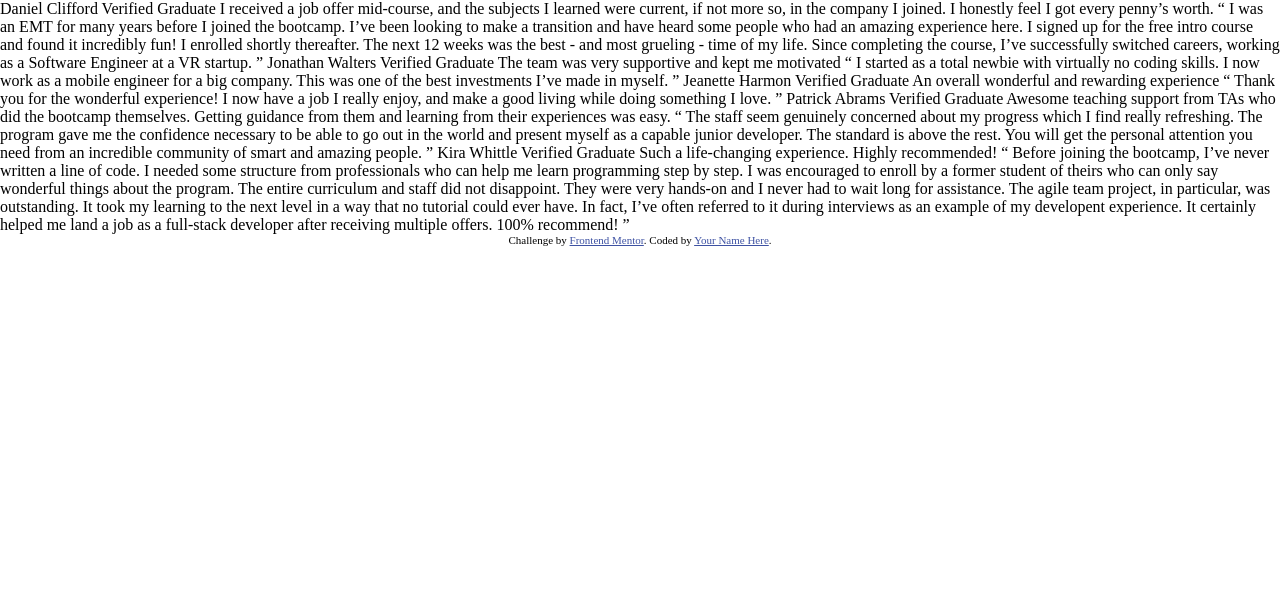
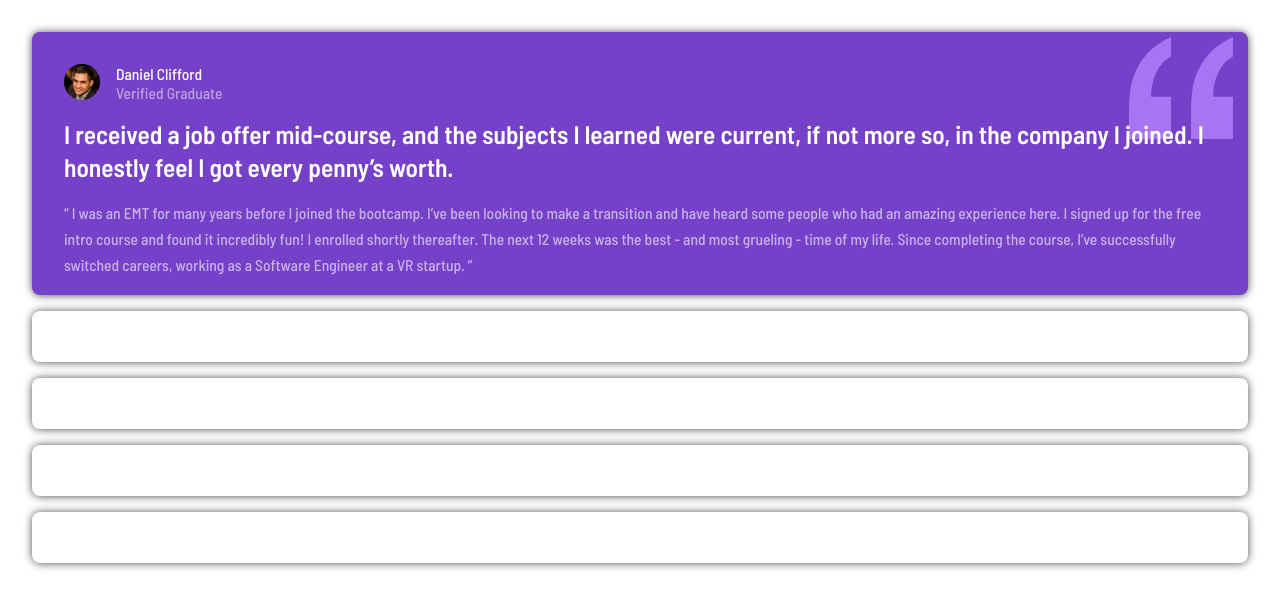
Before and after one commit to shalash23/testimonial-grid, a plain HTML site: page index.html in a window 1280 px wide. Drawn offline with Linux system fonts and the light colour scheme.

Commit message:
first grid item

```diff
--- a/index.html
+++ b/index.html
@@ -19,50 +19,69 @@
     <link rel="stylesheet" href="styles/styles.css" />
 
     <title>Frontend Mentor | [Challenge Name Here]</title>
-
-    <!-- Feel free to remove these styles or customise in your own stylesheet 👍 -->
-    <style></style>
   </head>
   <body>
-    Daniel Clifford Verified Graduate I received a job offer mid-course, and the
-    subjects I learned were current, if not more so, in the company I joined. I
-    honestly feel I got every penny’s worth. “ I was an EMT for many years
-    before I joined the bootcamp. I’ve been looking to make a transition and
-    have heard some people who had an amazing experience here. I signed up for
-    the free intro course and found it incredibly fun! I enrolled shortly
-    thereafter. The next 12 weeks was the best - and most grueling - time of my
-    life. Since completing the course, I’ve successfully switched careers,
-    working as a Software Engineer at a VR startup. ” Jonathan Walters Verified
-    Graduate The team was very supportive and kept me motivated “ I started as a
-    total newbie with virtually no coding skills. I now work as a mobile
-    engineer for a big company. This was one of the best investments I’ve made
-    in myself. ” Jeanette Harmon Verified Graduate An overall wonderful and
-    rewarding experience “ Thank you for the wonderful experience! I now have a
-    job I really enjoy, and make a good living while doing something I love. ”
-    Patrick Abrams Verified Graduate Awesome teaching support from TAs who did
-    the bootcamp themselves. Getting guidance from them and learning from their
-    experiences was easy. “ The staff seem genuinely concerned about my progress
-    which I find really refreshing. The program gave me the confidence necessary
-    to be able to go out in the world and present myself as a capable junior
-    developer. The standard is above the rest. You will get the personal
-    attention you need from an incredible community of smart and amazing people.
-    ” Kira Whittle Verified Graduate Such a life-changing experience. Highly
-    recommended! “ Before joining the bootcamp, I’ve never written a line of
-    code. I needed some structure from professionals who can help me learn
-    programming step by step. I was encouraged to enroll by a former student of
-    theirs who can only say wonderful things about the program. The entire
-    curriculum and staff did not disappoint. They were very hands-on and I never
-    had to wait long for assistance. The agile team project, in particular, was
-    outstanding. It took my learning to the next level in a way that no tutorial
-    could ever have. In fact, I’ve often referred to it during interviews as an
-    example of my developent experience. It certainly helped me land a job as a
-    full-stack developer after receiving multiple offers. 100% recommend! ”
+    <main>
+      <div class="grid">
+        <div class="info">
+          <img src="/images/image-daniel.jpg" alt="avatar of Daniel" />
+          <div>
+            <p class="name">Daniel Clifford</p>
+            <p>Verified Graduate</p>
+          </div>
+        </div>
+        <h2>
+          I received a job offer mid-course, and the subjects I learned were
+          current, if not more so, in the company I joined. I honestly feel I
+          got every penny’s worth.
+        </h2>
+        <p class="comment">
+          “ I was an EMT for many years before I joined the bootcamp. I’ve been
+          looking to make a transition and have heard some people who had an
+          amazing experience here. I signed up for the free intro course and
+          found it incredibly fun! I enrolled shortly thereafter. The next 12
+          weeks was the best - and most grueling - time of my life. Since
+          completing the course, I’ve successfully switched careers, working as
+          a Software Engineer at a VR startup. ”
+        </p>
+      </div>
+      <div class="grid">Second Item</div>
+      <div class="grid">Third Item</div>
+      <div class="grid">Fourth Item</div>
+      <div class="grid">Fifth Item</div>
+      Jonathan Walters Verified Graduate The team was very supportive and kept
+      me motivated “ I started as a total newbie with virtually no coding
+      skills. I now work as a mobile engineer for a big company. This was one of
+      the best investments I’ve made in myself. ” Jeanette Harmon Verified
+      Graduate An overall wonderful and rewarding experience “ Thank you for the
+      wonderful experience! I now have a job I really enjoy, and make a good
+      living while doing something I love. ” Patrick Abrams Verified Graduate
+      Awesome teaching support from TAs who did the bootcamp themselves. Getting
+      guidance from them and learning from their experiences was easy. “ The
+      staff seem genuinely concerned about my progress which I find really
+      refreshing. The program gave me the confidence necessary to be able to go
+      out in the world and present myself as a capable junior developer. The
+      standard is above the rest. You will get the personal attention you need
+      from an incredible community of smart and amazing people. ” Kira Whittle
+      Verified Graduate Such a life-changing experience. Highly recommended! “
+      Before joining the bootcamp, I’ve never written a line of code. I needed
+      some structure from professionals who can help me learn programming step
+      by step. I was encouraged to enroll by a former student of theirs who can
+      only say wonderful things about the program. The entire curriculum and
+      staff did not disappoint. They were very hands-on and I never had to wait
+      long for assistance. The agile team project, in particular, was
+      outstanding. It took my learning to the next level in a way that no
+      tutorial could ever have. In fact, I’ve often referred to it during
+      interviews as an example of my developent experience. It certainly helped
+      me land a job as a full-stack developer after receiving multiple offers.
+      100% recommend! ”
+    </main>
 
-    <div class="attribution">
+    <!-- <footer class="attribution">
       Challenge by
       <a href="https://www.frontendmentor.io?ref=challenge" target="_blank"
         >Frontend Mentor</a
-      >. Coded by <a href="#">Your Name Here</a>.
-    </div>
+      >. Coded by <a href="https://github.com/shalash23">Mohamed Shalash</a>.
+    </footer> -->
   </body>
 </html>
--- a/styles/_variables.scss
+++ b/styles/_variables.scss
@@ -0,0 +1,7 @@
+$moderateViolet: hsl(263, 55%, 52%);
+$veryDarkGrayishBlue: hsl(217, 19%, 35%);
+$veryDarkBlackishBlue: hsl(219, 29%, 14%);
+$white: hsl(0, 0, 100%);
+
+$lightGray: hsl(0, 0%, 81%);
+$lighGrayishBlue: hsl(210, 46%, 95%);
--- a/styles/styles.scss
+++ b/styles/styles.scss
@@ -4,9 +4,83 @@
   margin: 0;
   padding: 0;
   box-sizing: border-box;
+  font-family: "Barlow Semi Condensed", sans-serif;
+  // outline: 2px solid green;
+  color: $white;
+}
+
+p {
+  font-size: 0.8125rem;
+  font-size: clamp(
+    0.8125rem,
+    0.7464788732394366rem + 0.2816901408450704vw,
+    1rem
+  );
+  color: hsla(0, 0, 100%, 0.5);
+}
+
+h2 {
+  font-size: 1.375rem;
+  font-size: clamp(
+    1.375rem,
+    1.2869718309859155rem + 0.3755868544600939vw,
+    1.625rem
+  );
+  line-height: 1.3;
+}
+
+body {
+  min-height: 100vh;
+  background-color: $white;
+  display: flex;
+  justify-content: center;
+  align-items: center;
+  padding: 2em;
+}
+
+main {
+  display: grid;
+  grid-template-columns: 1fr;
+  grid-template-rows: 2fr repeat(4, auto);
+  gap: 1em;
+
+  .grid {
+    padding: 1em 2em;
+    border-radius: 8px;
+    box-shadow: 0 0.2px 8px rgba(0, 0, 0, 0.7);
+    &:nth-of-type(1) {
+      background-color: $moderateViolet;
+      background-image: url("../images/bg-pattern-quotation.svg");
+      background-repeat: no-repeat;
+      background-position: top 5px right 15px;
+    }
+
+    .info {
+      display: flex;
+      padding: 1em 0;
+      img {
+        border-radius: 50%;
+        height: 36px;
+        width: 36px;
+      }
+      div {
+        padding: 0 1em;
+      }
+    }
+    .name {
+      color: $white;
+    }
+    .comment {
+      margin-top: 1em;
+      color: hsla(0, 0, 100%, 0.6);
+      line-height: 1.7;
+    }
+  }
 }
 
 // Footer
+
+footer {
   .attribution {
     font-size: 11px;
     text-align: center;
@@ -14,3 +88,4 @@
   .attribution a {
     color: hsl(228, 45%, 44%);
   }
+}
```
Also changed, not shown: styles/styles.css, 1 other file. Lines whose indentation alone changed are shown as unchanged.
